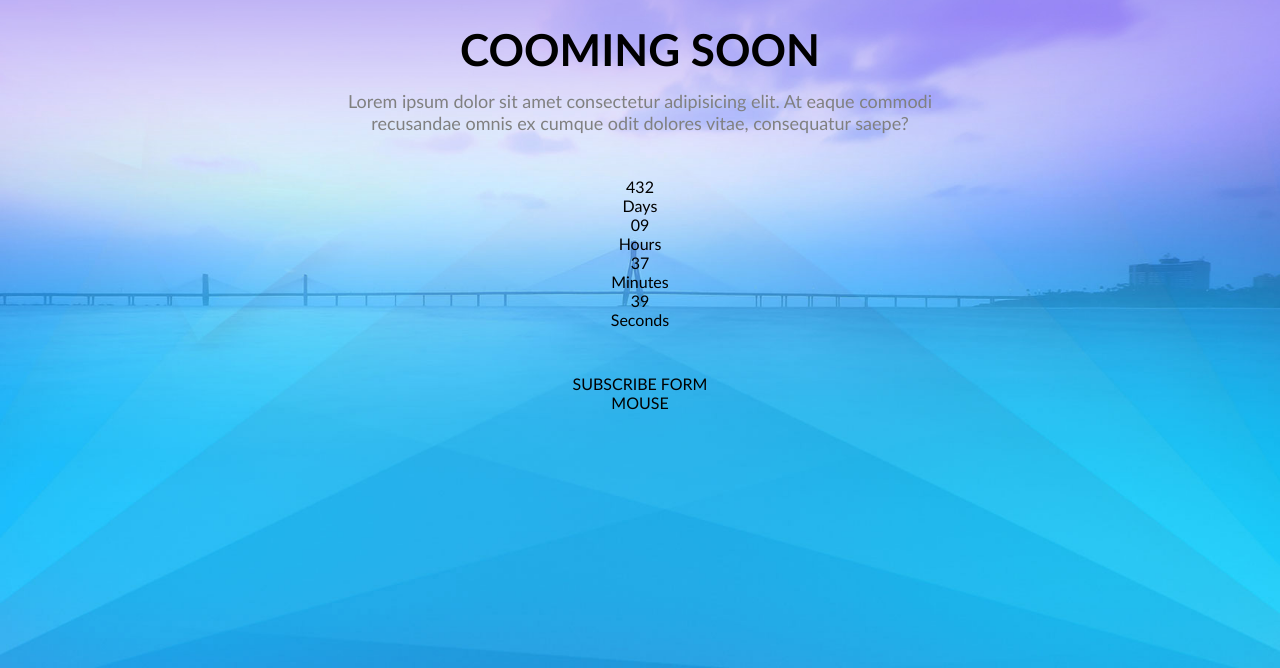
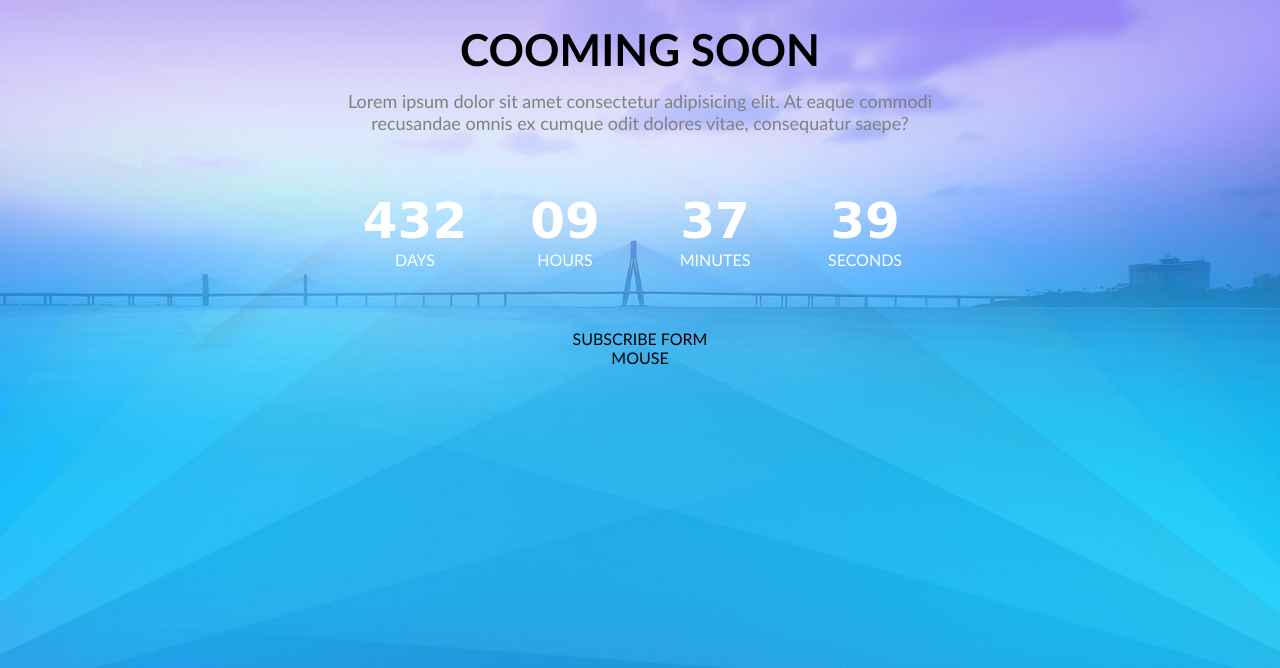
Before and after one commit to Evelinatoleike/5-coming-soon, a website: page index.html in a window 1280 px wide. Shown: the part 132-800 px from the top of the page. Drawn offline with Linux system fonts and the light colour scheme.

Commit message:
clock end

```diff
--- a/css/components/clock.css
+++ b/css/components/clock.css
@@ -1,15 +1,32 @@
 .clock {
-
+    display: inline-block;
+    width: 100%;
+    color: white;
 }
 
 .clock > .time {
-
+    width: 25%;
+    float: left;
+    margin: 15px 0;
+    text-align: center;
 }
 
 .clock > .time > .value {
-
+    display: inline-block;
+    width: 100%;
+    font-family: cursive;
+    font-size: 50px;
+    font-weight: bold;
 }
 
 .clock > .time > .title {
+    display: inline-block;
+    width: 100%;
+    text-transform: uppercase;
+}
 
+@media (max-width: 480px) {
+    .clock > .time {
+        width: 50%;
+    }
 }
```
